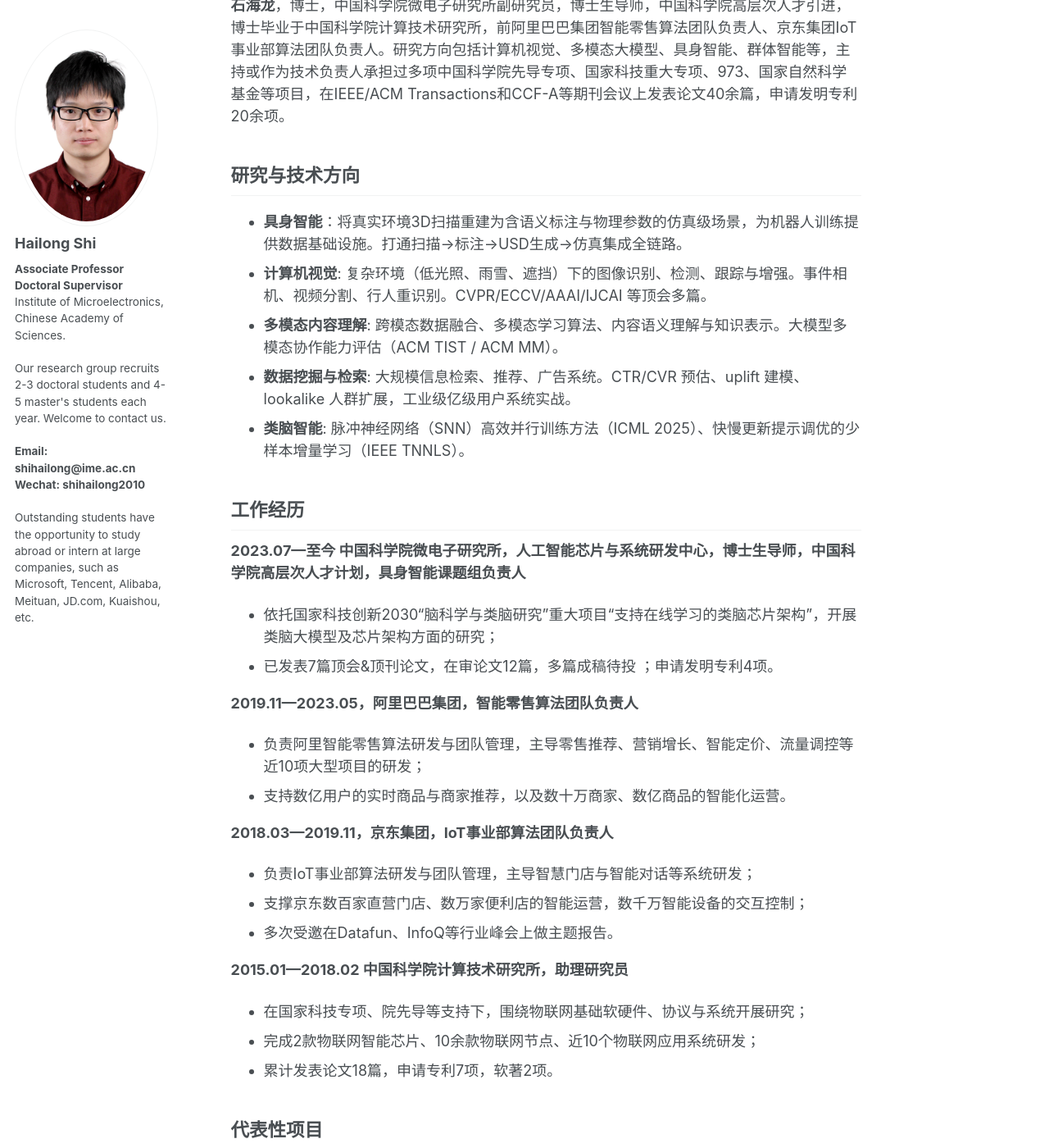
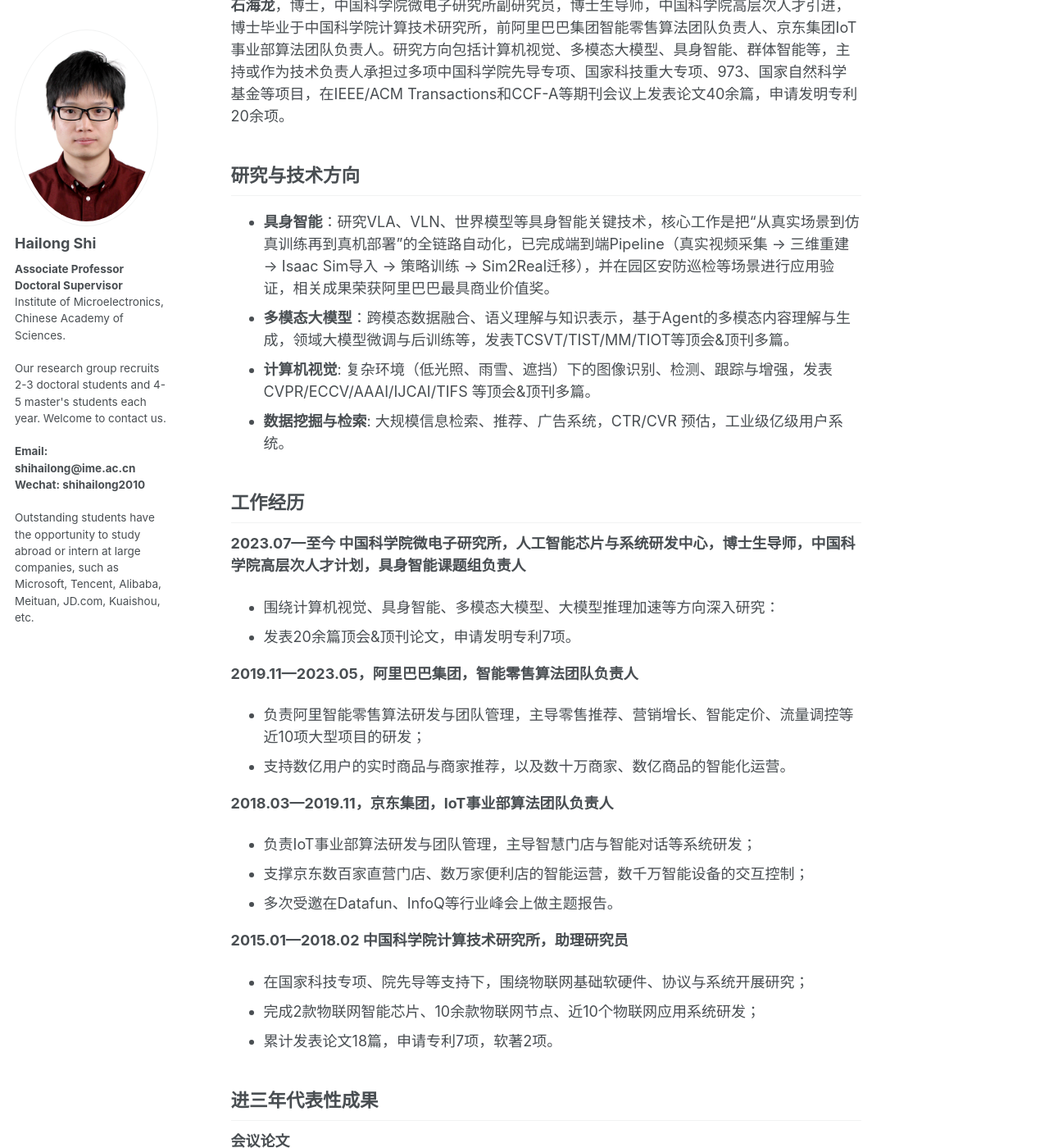
Before and after one commit to shihailong2023/shihailong2023.github.io, a Jekyll site: the page built from _pages/about.md, in a window 1280 px wide and 1400 px high, scrolled down 235 px. Shown: the whole window at 82% size. Built offline with Jekyll 4.4.1, drawn with Linux system fonts in a browser that asks for light colours; some of the changed text lies outside the part shown.

Commit message:
Update about.md

```diff
--- a/_pages/about.md
+++ b/_pages/about.md
@@ -13,20 +13,20 @@ redirect_from:
 **石海龙**，博士，中国科学院微电子研究所副研究员，博士生导师，中国科学院高层次人才引进，博士毕业于中国科学院计算技术研究所，前阿里巴巴集团智能零售算法团队负责人、京东集团IoT事业部算法团队负责人。研究方向包括计算机视觉、多模态大模型、具身智能、群体智能等，主持或作为技术负责人承担过多项中国科学院先导专项、国家科技重大专项、973、国家自然科学基金等项目，在IEEE/ACM Transactions和CCF-A等期刊会议上发表论文40余篇，申请发明专利20余项。
 
 
+
 ## 研究与技术方向
-* **具身智能**：将真实环境3D扫描重建为含语义标注与物理参数的仿真级场景，为机器人训练提供数据基础设施。打通扫描→标注→USD生成→仿真集成全链路。
-* **计算机视觉**: 复杂环境（低光照、雨雪、遮挡）下的图像识别、检测、跟踪与增强。事件相机、视频分割、行人重识别。CVPR/ECCV/AAAI/IJCAI 等顶会多篇。
-* **多模态内容理解**: 跨模态数据融合、多模态学习算法、内容语义理解与知识表示。大模型多模态协作能力评估（ACM TIST / ACM MM）。
-* **数据挖掘与检索**: 大规模信息检索、推荐、广告系统。CTR/CVR 预估、uplift 建模、lookalike 人群扩展，工业级亿级用户系统实战。
-* **类脑智能**: 脉冲神经网络（SNN）高效并行训练方法（ICML 2025）、快慢更新提示调优的少样本增量学习（IEEE TNNLS）。
+* **具身智能**：研究VLA、VLN、世界模型等具身智能关键技术，核心工作是把“从真实场景到仿真训练再到真机部署”的全链路自动化，已完成端到端Pipeline（真实视频采集 → 三维重建 → Isaac Sim导入 → 策略训练 → Sim2Real迁移），并在园区安防巡检等场景进行应用验证，相关成果荣获阿里巴巴最具商业价值奖。
+* **多模态大模型**：跨模态数据融合、语义理解与知识表示，基于Agent的多模态内容理解与生成，领域大模型微调与后训练等，发表TCSVT/TIST/MM/TIOT等顶会&顶刊多篇。
+* **计算机视觉**: 复杂环境（低光照、雨雪、遮挡）下的图像识别、检测、跟踪与增强，发表CVPR/ECCV/AAAI/IJCAI/TIFS 等顶会&顶刊多篇。
+* **数据挖掘与检索**: 大规模信息检索、推荐、广告系统，CTR/CVR 预估，工业级亿级用户系统。
+
 
 
 ## 工作经历
 
 **2023.07—至今 中国科学院微电子研究所，人工智能芯片与系统研发中心，博士生导师，中国科学院高层次人才计划，具身智能课题组负责人**
-* 依托国家科技创新2030“脑科学与类脑研究”重大项目“支持在线学习的类脑芯片架构”，开展类脑大模型及芯片架构方面的研究；
-* 已发表7篇顶会&顶刊论文，在审论文12篇，多篇成稿待投 ；申请发明专利4项。
-
+* 围绕计算机视觉、具身智能、多模态大模型、大模型推理加速等方向深入研究：
+* 发表20余篇顶会&顶刊论文，申请发明专利7项。
 
 **2019.11—2023.05，阿里巴巴集团，智能零售算法团队负责人**
 * 负责阿里智能零售算法研发与团队管理，主导零售推荐、营销增长、智能定价、流量调控等近10项大型项目的研发；
@@ -41,19 +41,6 @@ redirect_from:
 * 在国家科技专项、院先导等支持下，围绕物联网基础软硬件、协议与系统开展研究；
 * 完成2款物联网智能芯片、10余款物联网节点、近10个物联网应用系统研发；
 * 累计发表论文18篇，申请专利7项，软著2项。
-
-
-## 代表性项目
-
-**Real2Sim 场景重建平台**
-自研自动化后端处理流程，将商业扫描仪（Revopoint、Apple LiDAR）采集的 STL/OBJ 数据，转换为含语义标注与物理参数的仿真级 USD 格式，支持 Isaac Sim 等主流平台直接导入。目标每人每天处理 1–2 个场景。
-目标客户：机器人公司（训练场景供给）、大模型厂商（具身数据）、行业场景方（地铁/工厂/仓储数字化）
-
-**工业级智能推荐与广告系统**
-主导推荐与广告方向核心算法研发，覆盖 CTR/CVR 预估、uplift 建模、lookalike 扩展、active learning，搭建完整线上 serving 与 AB 实验体系，直接支撑亿级用户规模业务。
-
-**IoT智能感知算法系统**
-负责 IoT 业务方向视觉算法研发，将学术成果转化为产品级方案，覆盖图像识别、目标检测、智能感知等场景，打通算法到工程上线的全链路。
 
 
 
@@ -90,5 +77,5 @@ redirect_from:
 
 
 ## 合作联系
-电话：15210121246（微信同）
-邮箱：shihailong@ime.ac.cn
+* 电话：15210121246（微信同）
+* 邮箱：shihailong@ime.ac.cn
```
